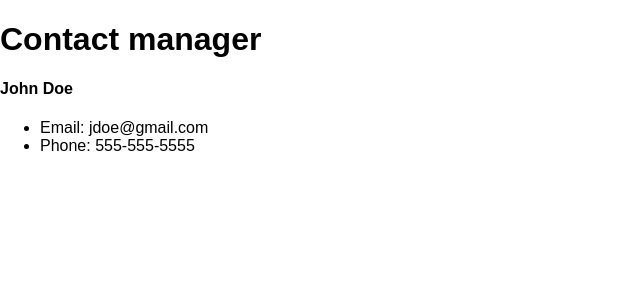
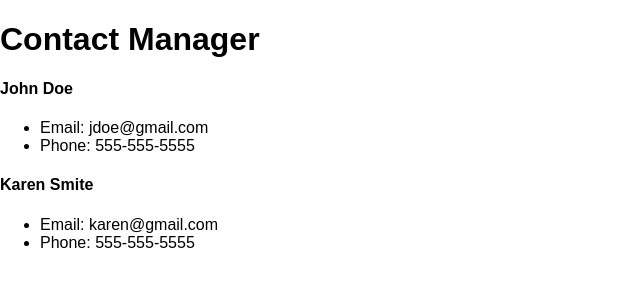
Before and after one commit to shiyu3169/Contact-Manager, a React (Create React App) app: page / in a window 1280 px wide. Shown: the top 300 px of the page, without its empty margins (0-640 px from the left). Built offline with nearby package versions, Linux system fonts and the light colour scheme.

Commit message:
working with props

```diff
--- a/src/App.js
+++ b/src/App.js
@@ -7,8 +7,13 @@
   render() {
     return (
       <div className="App">
-        <Header />
-        <Contact />
+        <Header branding="Contact Manager" />
+        <Contact name="John Doe" email="jdoe@gmail.com" phone="555-555-5555" />
+        <Contact
+          name="Karen Smite"
+          email="karen@gmail.com"
+          phone="555-555-5555"
+        />
       </div>
     );
   }
--- a/src/components/Contact.js
+++ b/src/components/Contact.js
@@ -2,12 +2,14 @@
 
 export default class Contact extends Component {
   render() {
+    const { name, email, phone } = this.props;
+
     return (
       <div>
-        <h4>John Doe</h4>
+        <h4>{name}</h4>
         <ul>
-          <li>Email: jdoe@gmail.com</li>
-          <li>Phone: 555-555-5555</li>
+          <li>Email: {email}</li>
+          <li>Phone: {phone}</li>
         </ul>
       </div>
     );
--- a/src/components/Header.js
+++ b/src/components/Header.js
@@ -1,9 +1,9 @@
 import React from "react";
 
-const Header = () => {
+const Header = props => {
   return (
     <div>
-      <h1>Contact manager</h1>
+      <h1>{props.branding}</h1>
     </div>
   );
 };
```
